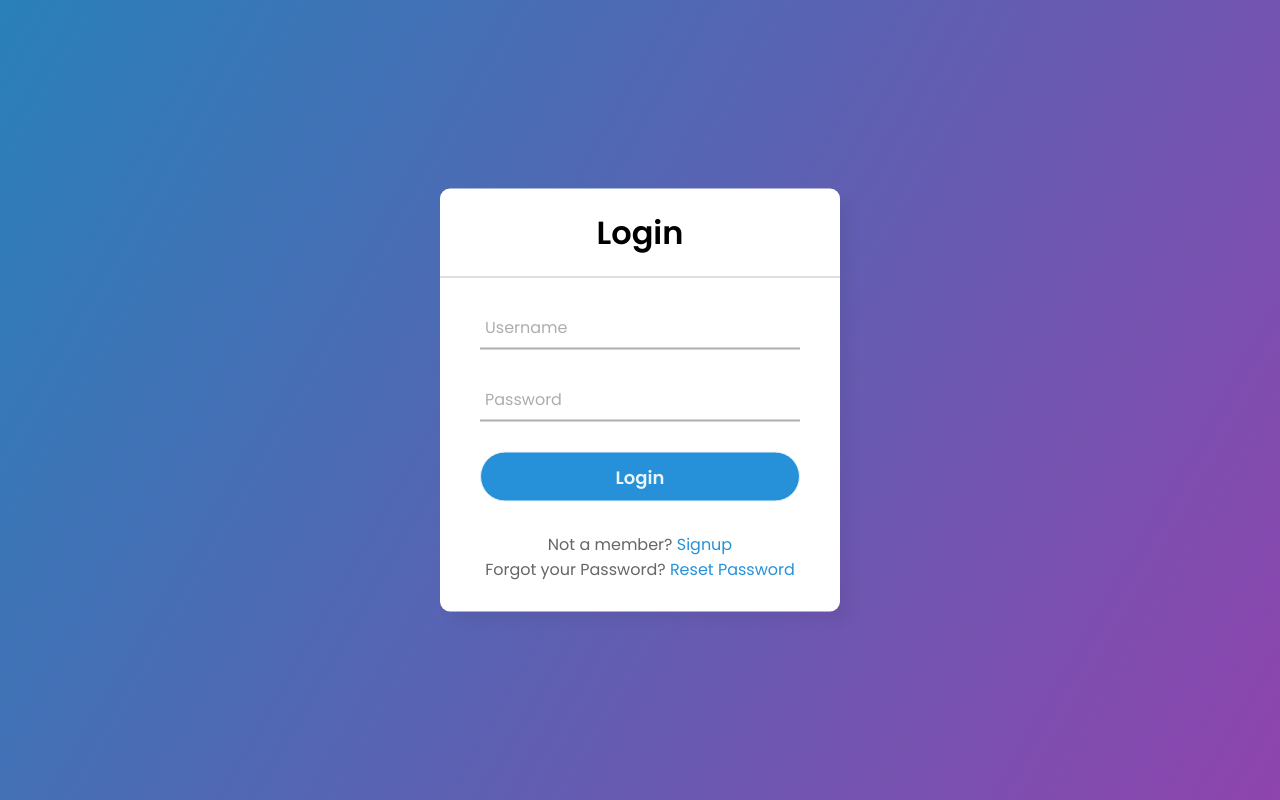
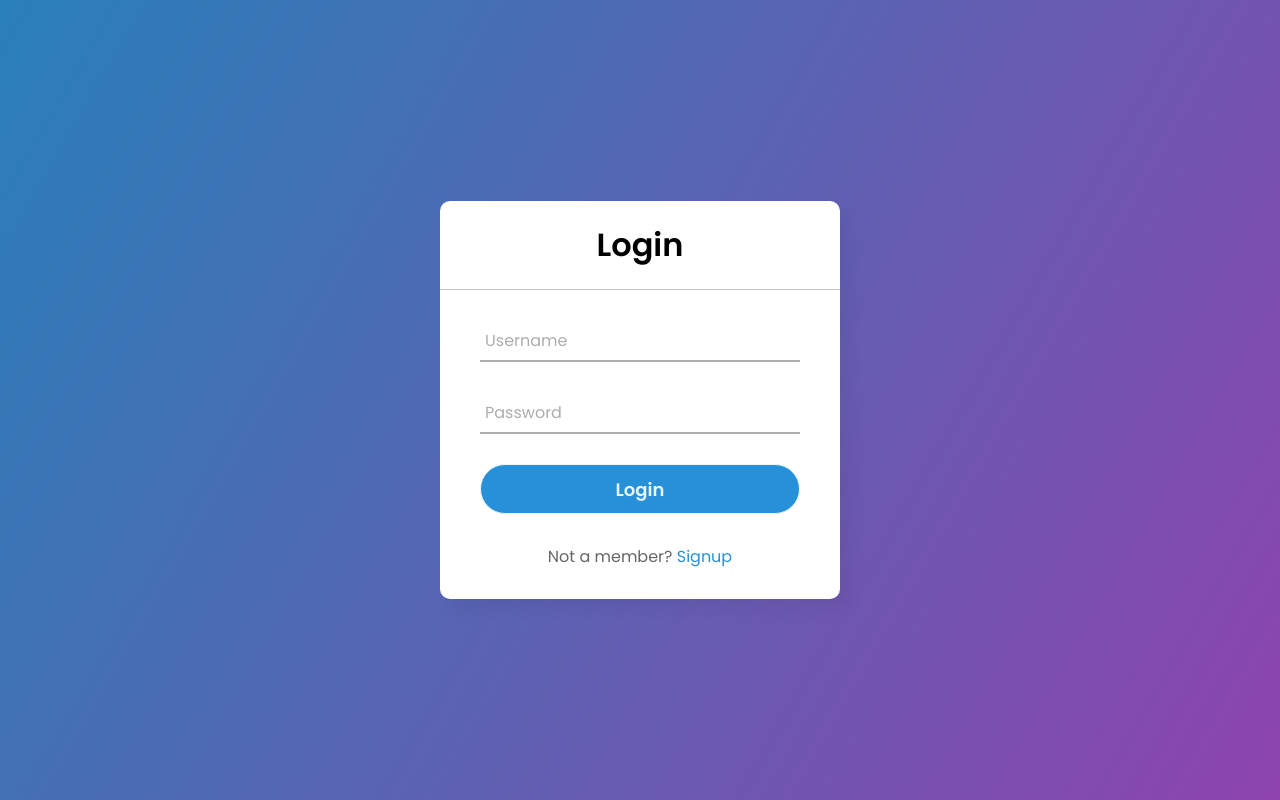
Before and after one commit to prash60403/Authentification_project2, a Django app: page /login/ in a window 1280 px wide. Run offline with Django 5.2, Linux system fonts and the light colour scheme.

Commit message:
loginView

```diff
--- a/AuthenticationProject/AuthenticationProject/settings.py
+++ b/AuthenticationProject/AuthenticationProject/settings.py
@@ -127,3 +127,4 @@ STATICFILES_DIRS = (os.path.join(BASE_DIR, 'static'), )
 # https://docs.djangoproject.com/en/5.2/ref/settings/#default-auto-field
 
 DEFAULT_AUTO_FIELD = 'django.db.models.BigAutoField'
+LOGIN_URL = 'login'
--- a/AuthenticationProject/templates/login.html
+++ b/AuthenticationProject/templates/login.html
@@ -39,7 +39,7 @@
         <input type="submit" value="Login">
         <div class="signup_link">
           Not a member? <a href="{% url 'register' %}">Signup</a>
-          <p>Forgot your Password? <a href="{% url 'forgot-password' %}">Reset Password</a></p>
+
         </div>
       </form>
     </div>
```
Also changed, not shown: AuthenticationProject/Core/views.py (line endings or trailing spaces), AuthenticationProject/db.sqlite3.
